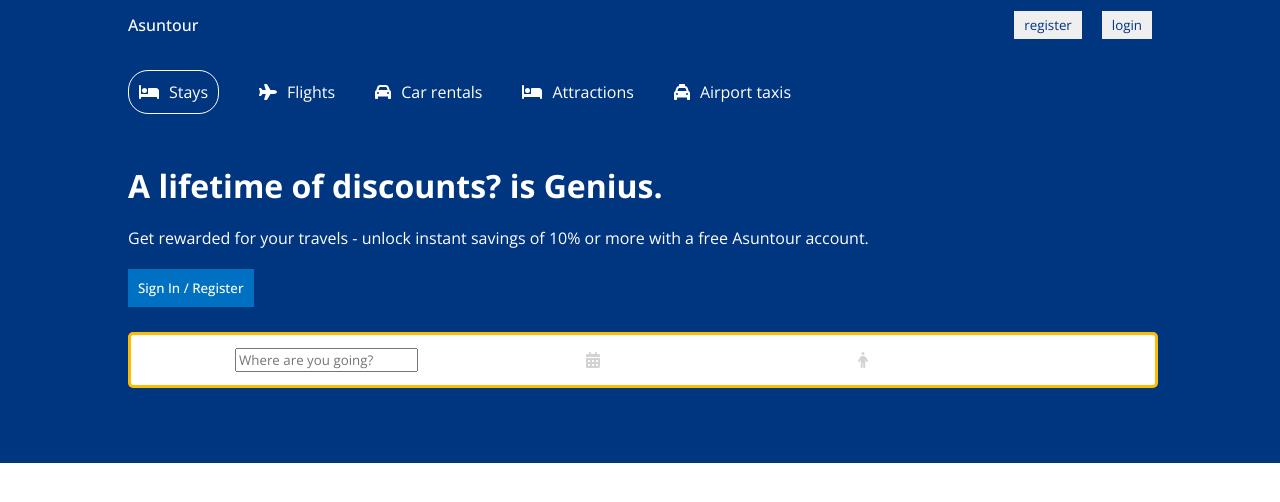
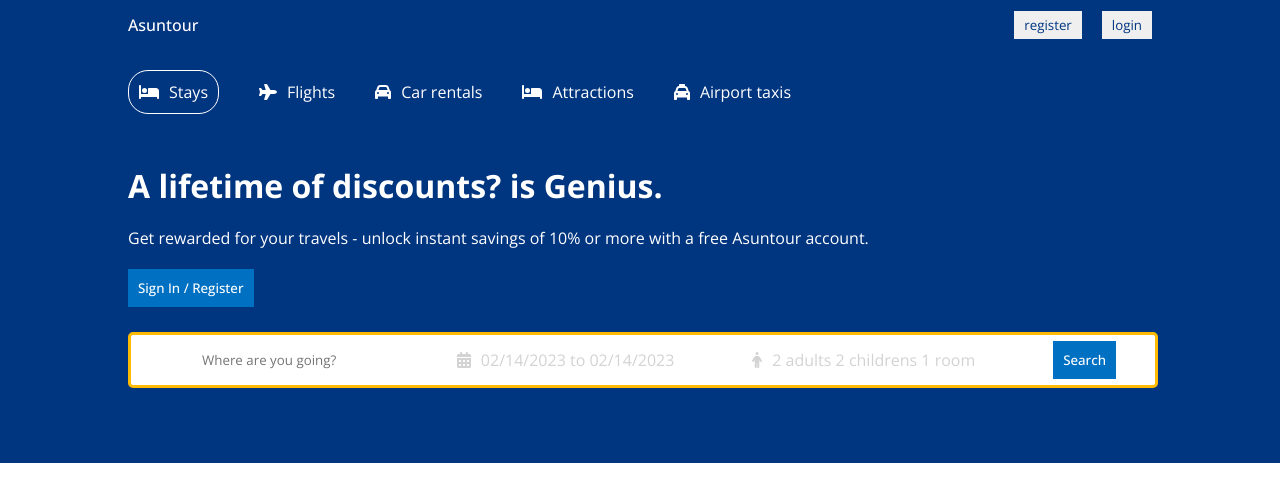
Before and after one commit to fedechaves/goinland-react, a React (Create React App) app: page / in a window 1280 px wide. Shown: the top 502 px of the page. Built offline with nearby package versions, Linux system fonts and the light colour scheme; the HTML template or start-up script is replaced by a standard one.

Commit message:
feat: set date calendar

```diff
--- a/package.json
+++ b/package.json
@@ -10,7 +10,9 @@
     "@testing-library/jest-dom": "^5.16.5",
     "@testing-library/react": "^13.4.0",
     "@testing-library/user-event": "^13.5.0",
+    "date-fns": "^2.29.3",
     "react": "^18.2.0",
+    "react-date-range": "^1.4.0",
     "react-dom": "^18.2.0",
     "react-router-dom": "^6.8.1",
     "react-scripts": "5.0.1",
--- a/src/components/header/Header.jsx
+++ b/src/components/header/Header.jsx
@@ -9,9 +9,24 @@ import {
   } from "@fortawesome/free-solid-svg-icons";
 import {FontAwesomeIcon} from "@fortawesome/react-fontawesome";
 import './header.css';
+import { DateRange } from "react-date-range";
+import { useState } from "react";
+import 'react-date-range/dist/styles.css';
+import 'react-date-range/dist/theme/default.css';
+import { format } from "date-fns";
 
 
 const Header = () => {
+
+  const [openDate, setOpenDate] = useState(false)
+
+  const [date, setDate] = useState([
+    {
+      startDate: new Date(),
+      endDate: new Date(),
+      key: 'selection'
+    }
+  ])
   return (
     <div className='header'>
       <div className="headerContainer">
@@ -59,12 +74,24 @@ const Header = () => {
 
           <div className="headerSearchItem">
           <FontAwesomeIcon icon={faCalendarDays} className="headerIcon" />
-          <span className="headerSearchText">date to date</span>
+          <span onClick={() => setOpenDate(!openDate)} className="headerSearchText">{`${format(date[0].startDate, "MM/dd/yyyy")} to
+          ${format(date[0].endDate, "MM/dd/yyyy")}`}</span>
+          {openDate && <DateRange
+            editableDateInputs= {true}
+            onChange={item => setDate([item.selection])}
+            moveRangeOnFirstSelection= {false}
+            ranges={date}
+            className="date"
+          />}
           </div>
 
           <div className="headerSearchItem" >
           <FontAwesomeIcon icon={faPerson} className="headerIcon" />
           <span className="headerSearchText">2 adults 2 childrens 1 room</span>
+          </div>
+
+          <div className="headerSearchItem" >
+          <button className="headerBtn">Search</button>
           </div>
         </div>
       </div>
--- a/src/components/header/header.css
+++ b/src/components/header/header.css
@@ -60,3 +60,24 @@
 .headerIcon {
     color: lightgray;
 }
+
+.headerSearchItem {
+    display: flex;
+    align-items: center;
+    gap: 10px;
+}
+
+.headerSearchInput {
+    border: none;
+    outline: none;
+}
+
+.headerSearchText {
+    color: lightgray;
+    cursor: pointer;
+}
+
+.date {
+    position: absolute;
+    top: 50px;
+}
```
Also changed, not shown: 1 other file (tests, documents, lock files or other folders).
